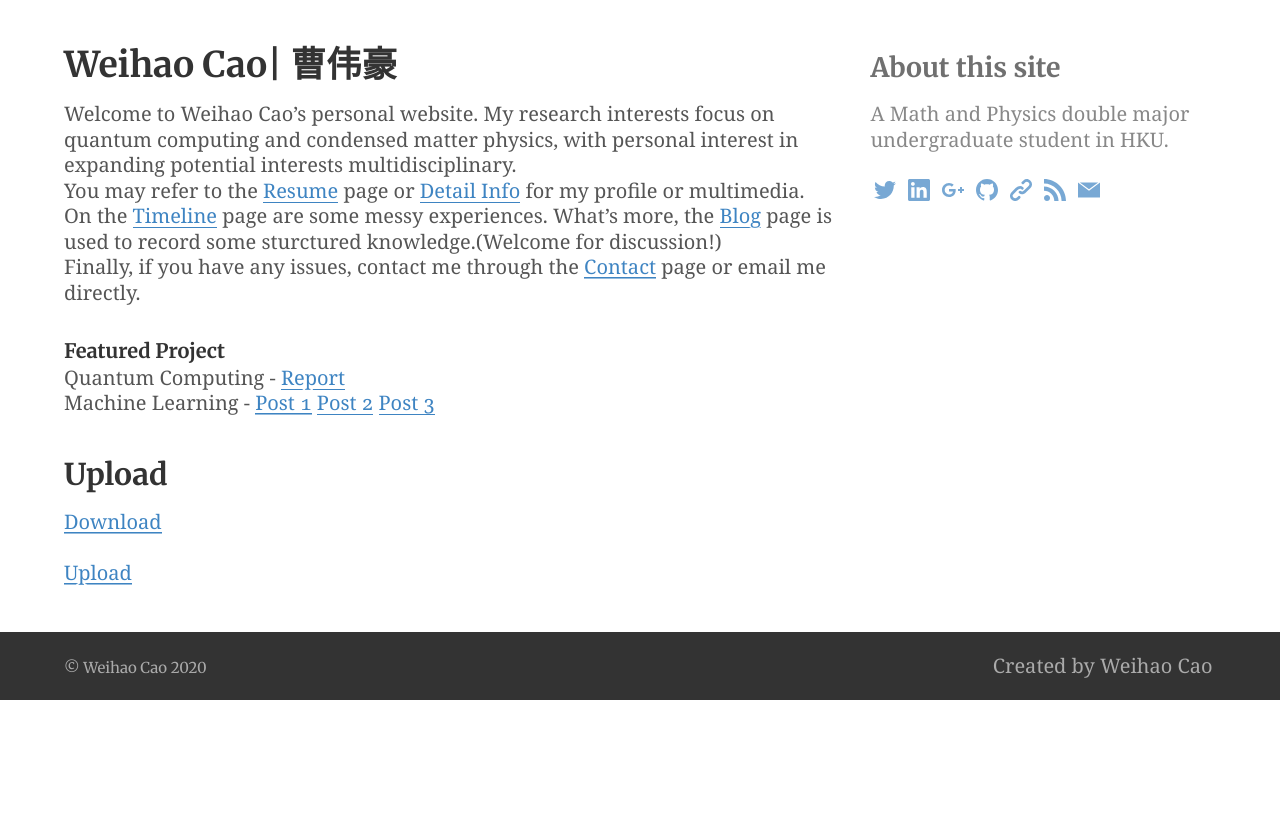
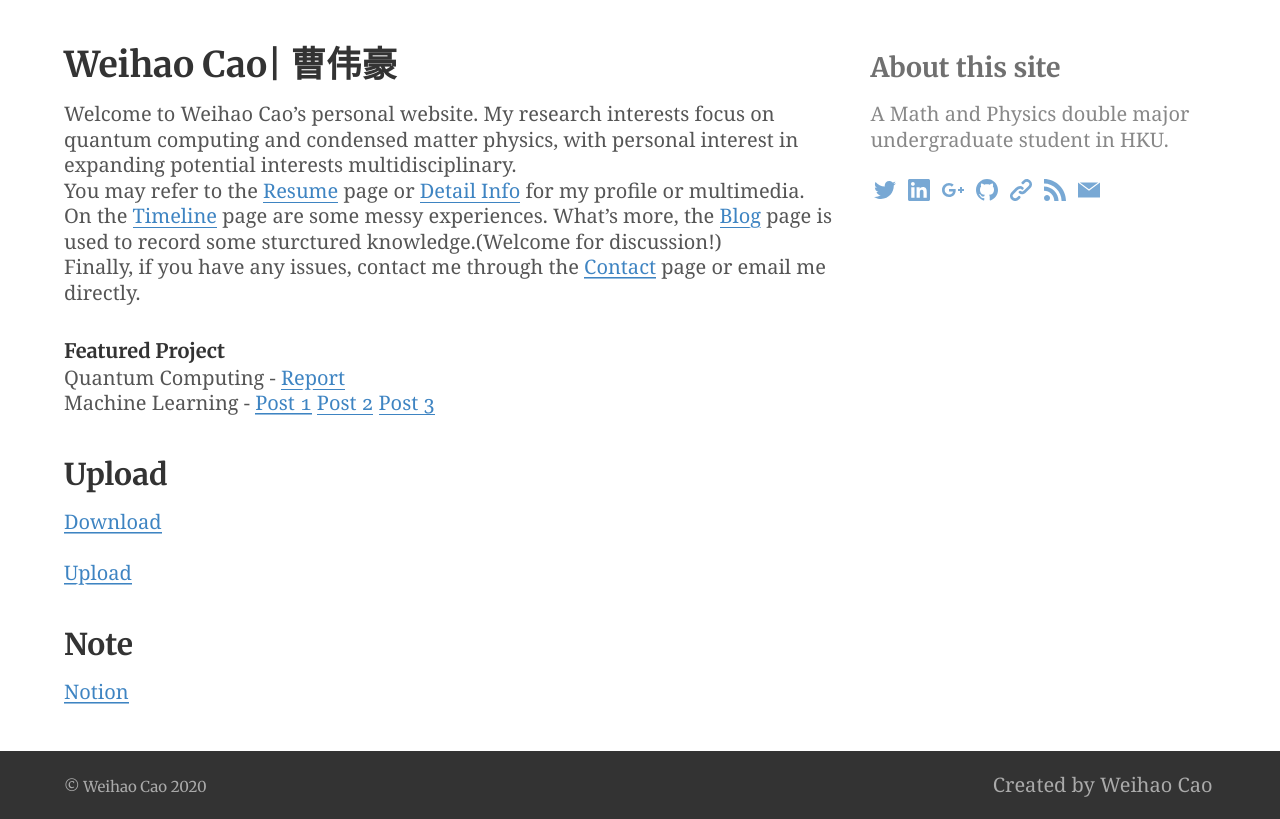
Before and after one commit to weihaocao/weihaocao.github.io, a Jekyll site: the page built from index.md, in a window 1280 px wide. Shown: the part 424-1243 px from the top of the page. Built offline with Jekyll 4.4.1, drawn with Linux system fonts in a browser that asks for light colours; before the commit the page ends 1124 px from its top, so only the background shows below that.

Commit message:
Update index.md

```diff
--- a/index.md
+++ b/index.md
@@ -21,3 +21,6 @@ Machine Learning - [Post 1](https://weihaocao.com/computer/2017/08/30/conv-net-o
 [Download](https://www.dropbox.com/sh/34bniiu43bjsgv4/AADD9gQeuZ_CYmbLjGw5muYta?dl=0)
 
 [Upload](https://www.dropbox.com/request/p5ADIA4Z9qElgRnmyNtW)
+
+## Note
+[Notion](https://www.notion.so/Getting-Started-f1921f090eb14dcab37f5841dc23b9d7)
```
